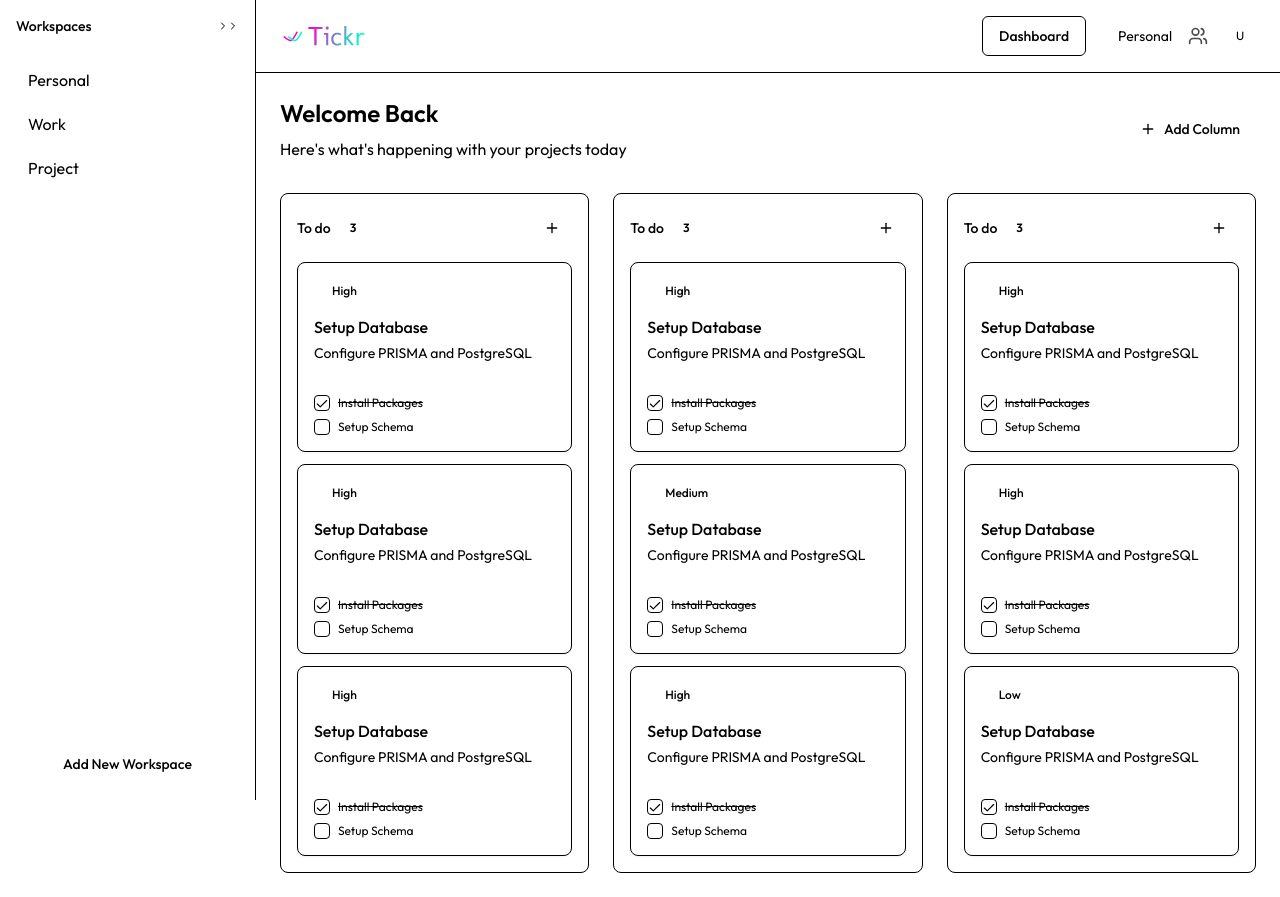
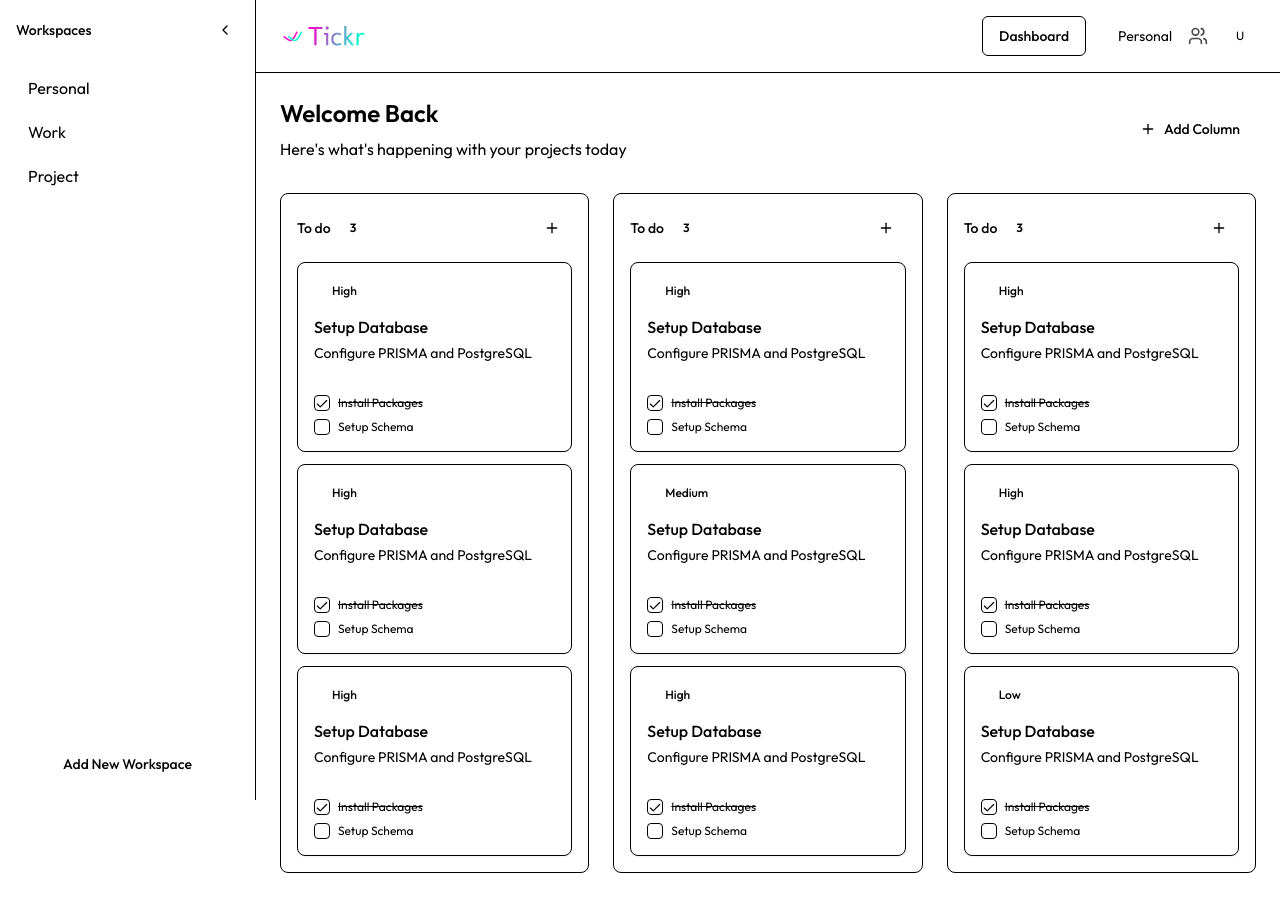
Before and after one commit to fahim-haider1/tickr-cline, a Next.js app in the folder tickr-app/: page /dashboard in a window 1280 px wide. Built offline with nearby package versions, Linux system fonts and the light colour scheme.

Commit message:
ChevronLeft & Right

```diff
--- a/tickr-app/src/app/dashboard/page.tsx
+++ b/tickr-app/src/app/dashboard/page.tsx
@@ -7,7 +7,7 @@ import { Avatar, AvatarFallback } from "@/components/ui/avatar"
 import { Badge } from "@/components/ui/badge"
 import { Checkbox } from "@/components/ui/checkbox"
 import { DropdownMenu, DropdownMenuContent, DropdownMenuItem, DropdownMenuTrigger } from "@/components/ui/dropdown-menu"
-import { Plus, ChevronRight, Users, LogOut } from "lucide-react"
+import { Plus, ChevronRight, ChevronLeft, Users, LogOut } from "lucide-react"
 
 interface Task {
   id: string
@@ -26,6 +26,9 @@ interface Column {
 }
 
 export default function KanbanBoard() {
+  // Collapsible sidebar state
+  const [sidebarOpen, setSidebarOpen] = useState(true)
+
   const [columns] = useState<Column[]>([
     {
       id: "1",
@@ -162,41 +165,81 @@ export default function KanbanBoard() {
 
   return (
     <div className="min-h-screen bg-background text-foreground">
-      {/* SIDEBAR – fills full height; no content behind it */}
-      <aside className="fixed inset-y-0 left-0 w-64 bg-sidebar text-sidebar-foreground border-r border-sidebar-border">
+      {/* SIDEBAR – collapsible */}
+      <aside
+        className={`fixed inset-y-0 left-0 border-r border-sidebar-border bg-sidebar text-sidebar-foreground
+          ${sidebarOpen ? "w-64" : "w-16"} transition-[width] duration-300 ease-in-out`}
+      >
         <div className="h-full flex flex-col p-4 gap-6">
-          {/* header row */}
-          <div className="flex items-center justify-between">
-            <span className="text-sm font-medium">Workspaces</span>
-            <div className="flex items-center -space-x-0.5 text-sidebar-foreground/80">
-              <ChevronRight className="w-3 h-3" />
-              <ChevronRight className="w-3 h-3" />
+          {/* HEADER ROW WITH ALWAYS-VISIBLE TOGGLE */}
+          {sidebarOpen ? (
+            <div className="flex items-center justify-between">
+              <span className="text-sm font-medium">Workspaces</span>
+              <button
+                type="button"
+                aria-label="Collapse sidebar"
+                onClick={() => setSidebarOpen(false)}
+                className="inline-flex h-7 w-7 items-center justify-center rounded-md hover:bg-sidebar/70"
+              >
+                <ChevronLeft className="h-4 w-4" />
+              </button>
+            </div>
+          ) : (
+            <div className="flex items-center justify-center">
+              <button
+                type="button"
+                aria-label="Expand sidebar"
+                onClick={() => setSidebarOpen(true)}
+                className="inline-flex h-7 w-7 items-center justify-center rounded-md hover:bg-sidebar/70"
+              >
+                <ChevronRight className="h-4 w-4" />
+              </button>
+            </div>
+          )}
+
+          {/* workspace list */}
+          <div className="space-y-1">
+            <div className="px-3 py-2 rounded-lg bg-sidebar/70 ring-1 ring-sidebar-border/50 flex items-center">
+              <span className={`whitespace-nowrap transition-all ${sidebarOpen ? "block" : "hidden"}`}>Personal</span>
+              {!sidebarOpen && <span className="mx-auto h-2 w-2 rounded-full bg-sidebar-foreground/80" />}
+            </div>
+            <div className="px-3 py-2 rounded-lg hover:bg-sidebar/60 cursor-pointer flex items-center">
+              <span className={`whitespace-nowrap transition-all ${sidebarOpen ? "block" : "hidden"}`}>Work</span>
+              {!sidebarOpen && <span className="mx-auto h-2 w-2 rounded-full bg-sidebar-foreground/60" />}
+            </div>
+            <div className="px-3 py-2 rounded-lg hover:bg-sidebar/60 cursor-pointer flex items-center">
+              <span className={`whitespace-nowrap transition-all ${sidebarOpen ? "block" : "hidden"}`}>Project</span>
+              {!sidebarOpen && <span className="mx-auto h-2 w-2 rounded-full bg-sidebar-foreground/60" />}
             </div>
           </div>
 
-          {/* workspace list (example static) */}
-          <div className="space-y-1">
-            <div className="px-3 py-2 rounded-lg bg-sidebar/70 ring-1 ring-sidebar-border/50">Personal</div>
-            <div className="px-3 py-2 rounded-lg hover:bg-sidebar/60 cursor-pointer">Work</div>
-            <div className="px-3 py-2 rounded-lg hover:bg-sidebar/60 cursor-pointer">Project</div>
-          </div>
-
-          <Button className="mt-auto w-full bg-sidebar-primary text-sidebar-primary-foreground hover:opacity-90">
-            Add New Workspace
-          </Button>
+          {/* add workspace button (hide when collapsed) */}
+          {sidebarOpen ? (
+            <Button className="mt-auto w-full bg-sidebar-primary text-sidebar-primary-foreground hover:opacity-90">
+              Add New Workspace
+            </Button>
+          ) : (
+            <div className="mt-auto flex justify-center">
+              <Button size="icon" className="bg-sidebar-primary text-sidebar-primary-foreground hover:opacity-90">
+                <Plus className="h-4 w-4" />
+              </Button>
+            </div>
+          )}
         </div>
       </aside>
 
-      {/* MAIN – shifted right by the sidebar width */}
-      <main className="ml-64">
+      {/* MAIN – margin-left matches sidebar width */}
+      <main
+        className={`transition-[margin] duration-300 ease-in-out ${sidebarOpen ? "ml-64" : "ml-16"}`}
+      >
         {/* top bar */}
         <header className="flex items-center justify-between px-6 py-4 border-b border-border bg-background/60 backdrop-blur">
-          {/* Left side with logo */}
+          {/* Left: logo (unchanged) */}
           <div className="flex items-center">
             <img src="/Group 5 (2).svg" alt="Tickr Logo" className="h-8 w-auto" />
           </div>
 
-          {/* Right side */}
+          {/* Right */}
           <div className="flex items-center gap-4">
             <Button variant="outline" className="hidden sm:inline-flex">Dashboard</Button>
             <div className="flex items-center gap-2">
```
